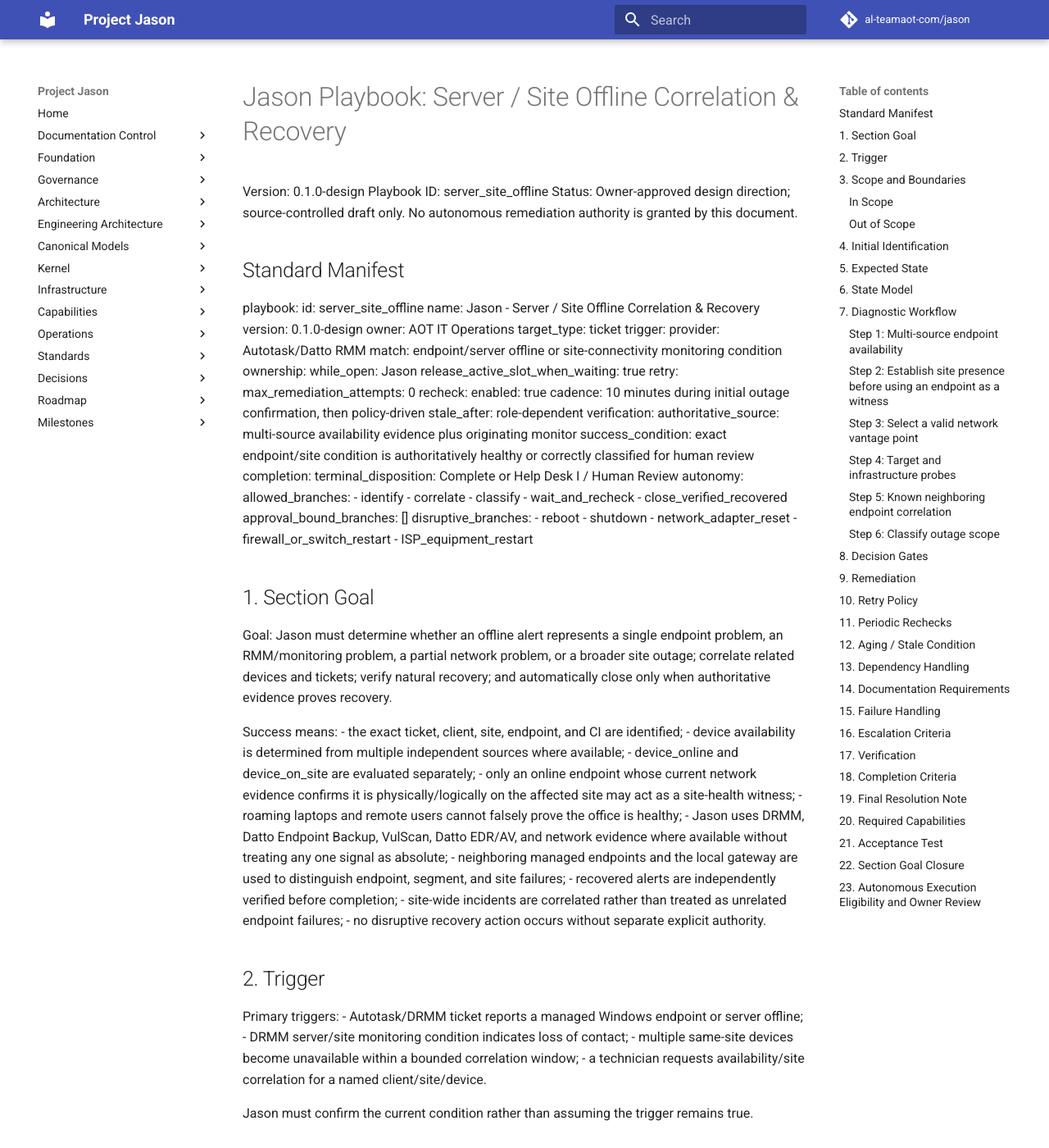
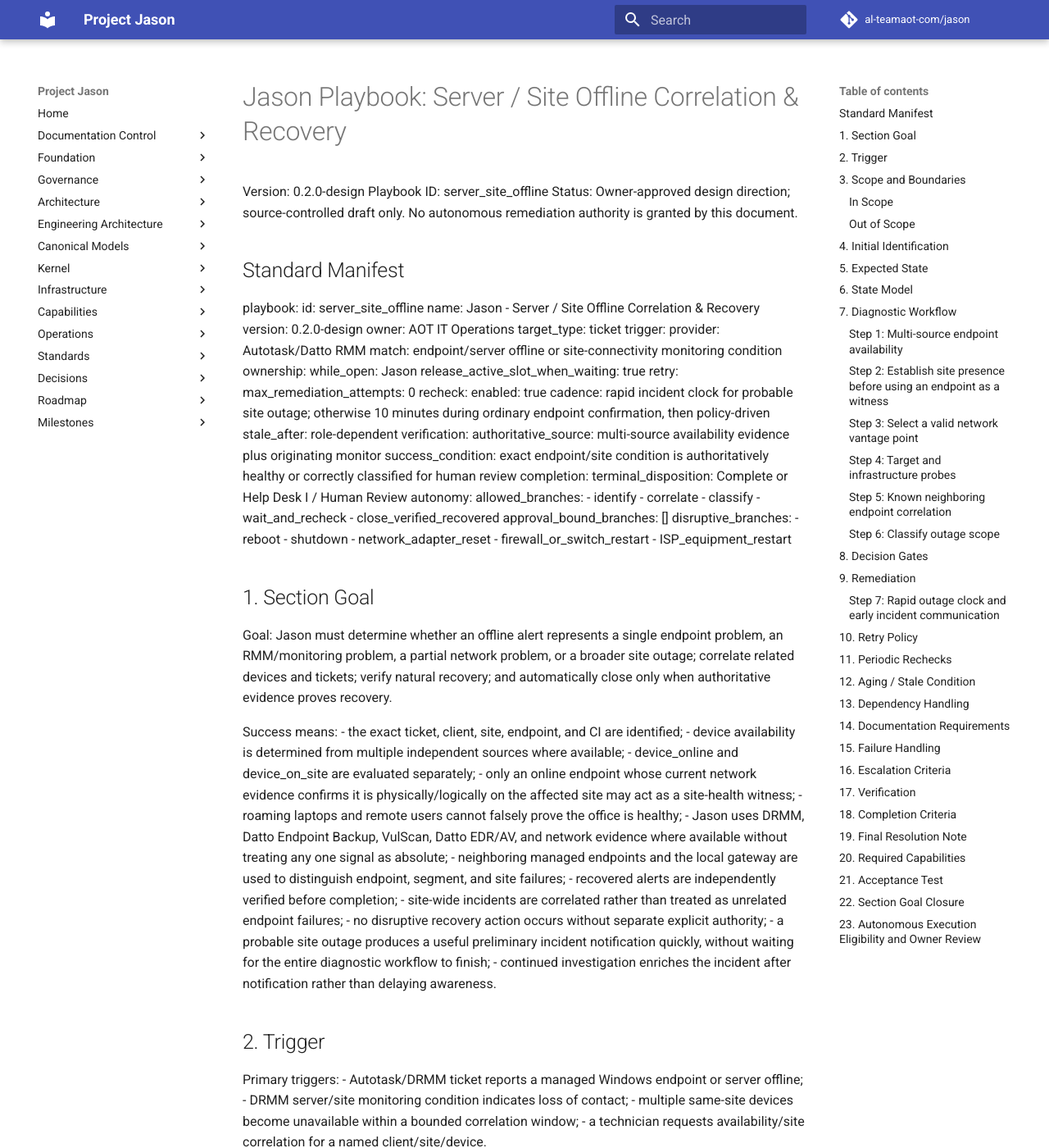
Before and after one commit to al-teamaot-com/jason, an MkDocs documentation site: the page built from docs/playbooks/Jason-Server-Site-Offline-Correlation-Recovery.md, in a window 1280 px wide and 1400 px high. Shown: the whole window at 82% size. Built offline with MkDocs 1.6.1 and Material for MkDocs 9.7.7, drawn with Linux system fonts in a browser that asks for light colours; comment, search, counter and statistics services are not loaded; some of the changed text lies outside the part shown.

Commit message:
Add rapid site outage incident timing and early communication

```diff
--- a/docs/playbooks/Jason-Server-Site-Offline-Correlation-Recovery.md
+++ b/docs/playbooks/Jason-Server-Site-Offline-Correlation-Recovery.md
@@ -1,6 +1,6 @@
 # Jason Playbook: Server / Site Offline Correlation & Recovery
 
-Version: 0.1.0-design
+Version: 0.2.0-design
 Playbook ID: server_site_offline
 Status: Owner-approved design direction; source-controlled draft only. No autonomous remediation authority is granted by this document.
 
@@ -9,7 +9,7 @@
 playbook:
   id: server_site_offline
   name: Jason - Server / Site Offline Correlation & Recovery
-  version: 0.1.0-design
+  version: 0.2.0-design
   owner: AOT IT Operations
   target_type: ticket
   trigger:
@@ -22,7 +22,7 @@
     max_remediation_attempts: 0
   recheck:
     enabled: true
-    cadence: 10 minutes during initial outage confirmation, then policy-driven
+    cadence: rapid incident clock for probable site outage; otherwise 10 minutes during ordinary endpoint confirmation, then policy-driven
     stale_after: role-dependent
   verification:
     authoritative_source: multi-source availability evidence plus originating monitor
@@ -58,7 +58,9 @@
 - neighboring managed endpoints and the local gateway are used to distinguish endpoint, segment, and site failures;
 - recovered alerts are independently verified before completion;
 - site-wide incidents are correlated rather than treated as unrelated endpoint failures;
-- no disruptive recovery action occurs without separate explicit authority.
+- no disruptive recovery action occurs without separate explicit authority;
+- a probable site outage produces a useful preliminary incident notification quickly, without waiting for the entire diagnostic workflow to finish;
+- continued investigation enriches the incident after notification rather than delaying awareness.
 
 ## 2. Trigger
 
@@ -301,9 +303,38 @@
 
 Network/site remediation requiring restart, failover, adapter reset, equipment reboot, or other disruption is human-review/approval bound.
 
+### Step 7: Rapid outage clock and early incident communication
+
+Purpose:
+Prevent a site outage from sitting in a long diagnostic state while technicians or clients are waiting for awareness.
+
+A site outage is time-sensitive. Jason must separate:
+- time to first useful incident classification;
+- time to full diagnosis;
+- time to remediation.
+
+Jason must not wait for the full playbook to finish before surfacing a probable site outage.
+
+Default design clock:
+- T+0: trigger received; immediately begin identity, peer correlation, and multi-source availability checks.
+- By approximately T+2 minutes: if evidence already shows multiple same-site fixed/infrastructure endpoints unavailable, publish a preliminary AOT incident update such as "Probable site outage - investigation in progress" with the evidence known so far.
+- By approximately T+5 minutes: if the probable site-outage classification remains, route/escalate it as an active site incident with the current best classification, affected-device count, known site-presence evidence, and next diagnostic step.
+- T+10 minutes: perform the ordinary confirmation/recovery recheck, but do not delay the earlier incident notification waiting for this timer.
+
+The timer is an operational response target, not proof of root cause. Jason may state that classification is preliminary while continuing diagnostics.
+
+Communication rules:
+- Never use "Jason isn't done yet" as the operative status for a probable site outage.
+- State what is known now, the current probable scope, what Jason is checking next, and whether human action is required.
+- Technician/AOT notification may occur before final root cause is known.
+- Client-facing notification requires an approved external communication workflow/template; if that authority is unavailable, notify AOT staff immediately rather than delaying the incident internally.
+- If later evidence narrows the event from site outage to a single endpoint or monitoring fault, update the incident classification rather than treating the preliminary notice as an error.
+- Early communication does not authorize disruptive remediation.
+
 ## 10. Retry Policy
 
-- Initial outage confirmation: one 10-minute wait/recheck cycle unless severity/role requires faster handling.
+- Ordinary single-endpoint confirmation: one 10-minute wait/recheck cycle unless severity/role requires faster handling.
+- Probable site outage: do not wait 10 minutes before notification/escalation; use the rapid outage clock in Step 7.
 - Read failures: bounded same-read retry.
 - Ping: small bounded sample; no continuous flood.
 - No remediation retries in v0.1 because this playbook does not autonomously remediate infrastructure.
@@ -311,7 +342,9 @@
 
 ## 11. Periodic Rechecks
 
-Initial recheck: 10 minutes.
+Initial ordinary endpoint recheck: 10 minutes.
+
+Probable site outages use the rapid outage clock for awareness/escalation first, followed by the 10-minute confirmation/recovery recheck.
 
 Recheck:
 - originating monitor;
@@ -399,7 +432,7 @@
 
 Escalate / Human Review when:
 - critical server remains offline after initial confirmation;
-- multiple same-site systems indicate likely site outage;
+- multiple same-site systems indicate likely site outage; this condition is time-sensitive and must enter the rapid outage clock rather than wait for full diagnostics;
 - network/power infrastructure action is required;
 - evidence conflicts materially;
 - endpoint/site identity is uncertain;
@@ -486,11 +519,13 @@
 8. multiple peer failures correlate toward segment/site outage;
 9. gateway/site evidence changes outage classification;
 10. ICMP-blocked endpoint is not falsely declared powered off;
-11. unchanged 10-minute recheck creates no duplicate note;
-12. recovered endpoint completes only after authoritative verification;
-13. remote endpoints alone cannot satisfy site recovery;
-14. no disruptive action occurs;
-15. terminal ticket write/readback succeeds.
+11. probable site outage produces an early preliminary incident update without waiting for the 10-minute recheck;
+12. the early update contains current evidence/scope/next step rather than "Jason isn't done yet";
+13. unchanged 10-minute recheck creates no duplicate note;
+14. recovered endpoint completes only after authoritative verification;
+15. remote endpoints alone cannot satisfy site recovery;
+16. no disruptive action occurs;
+17. terminal ticket write/readback succeeds.
 
 ## 22. Section Goal Closure
 
@@ -500,6 +535,7 @@
 - provider capability gaps are bound explicitly;
 - controlled test proves remote-laptop rejection and valid site-witness behavior;
 - peer/site correlation works;
+- rapid site-outage notification/escalation timing is proven;
 - 10-minute wait/recheck and duplicate suppression are proven;
 - recovered closure is proven;
 - Grafana/Project Jason status is updated;
@@ -516,6 +552,7 @@
 - remote/roaming laptops must not prove office health;
 - multi-source availability evidence is preferred to DRMM-only status;
 - known managed peers are preferred to blind subnet scanning;
-- read-only ping/network probes are diagnostic evidence, not remediation.
+- read-only ping/network probes are diagnostic evidence, not remediation;
+- probable site outages require early useful communication/escalation before full diagnostics complete.
 
 This design approval does not by itself grant unattended production execution authority. Autonomous branches require source-controlled implementation, acceptance evidence, and exact durable promotion under Jason governance.
```
